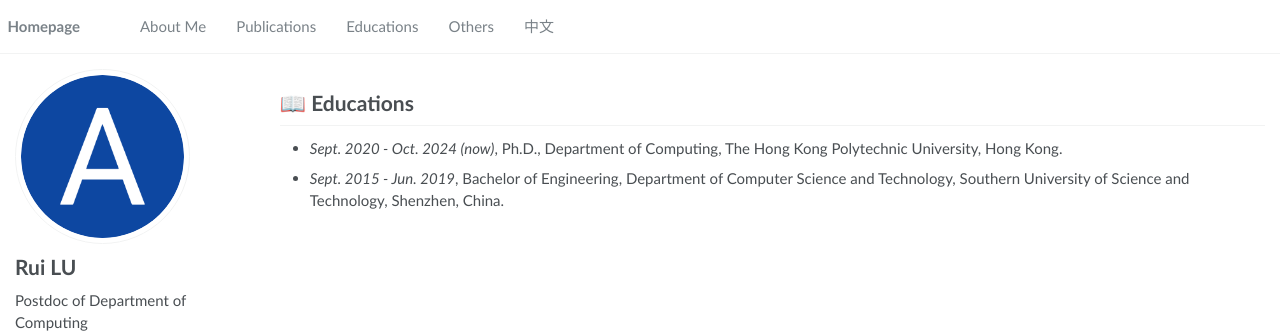
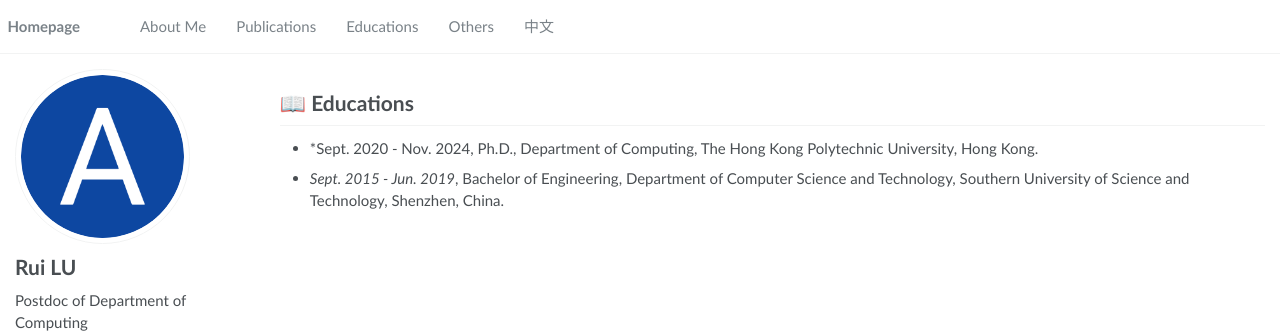
Before and after one commit to SladeLu/sladelu.github.io, a Jekyll site: the page built from _pages/includes/edu.md, in a window 1280 px wide. Shown: the top 333 px of the page. Built offline with Jekyll 4.4.1, drawn with Linux system fonts in a browser that asks for light colours; our own code applies the rules of GitHub Pages for plain Markdown files.

Commit message:
Update edu.md

```diff
--- a/_pages/includes/edu.md
+++ b/_pages/includes/edu.md
@@ -1,4 +1,4 @@
 
 # 📖 Educations
-- *Sept. 2020 - Oct. 2024 (now)*, Ph.D., Department of Computing, The Hong Kong Polytechnic University, Hong Kong.
+- *Sept. 2020 - Nov. 2024, Ph.D., Department of Computing, The Hong Kong Polytechnic University, Hong Kong.
 - *Sept. 2015 - Jun. 2019*, Bachelor of Engineering, Department of Computer Science and Technology, Southern University of Science and Technology, Shenzhen, China.
```
